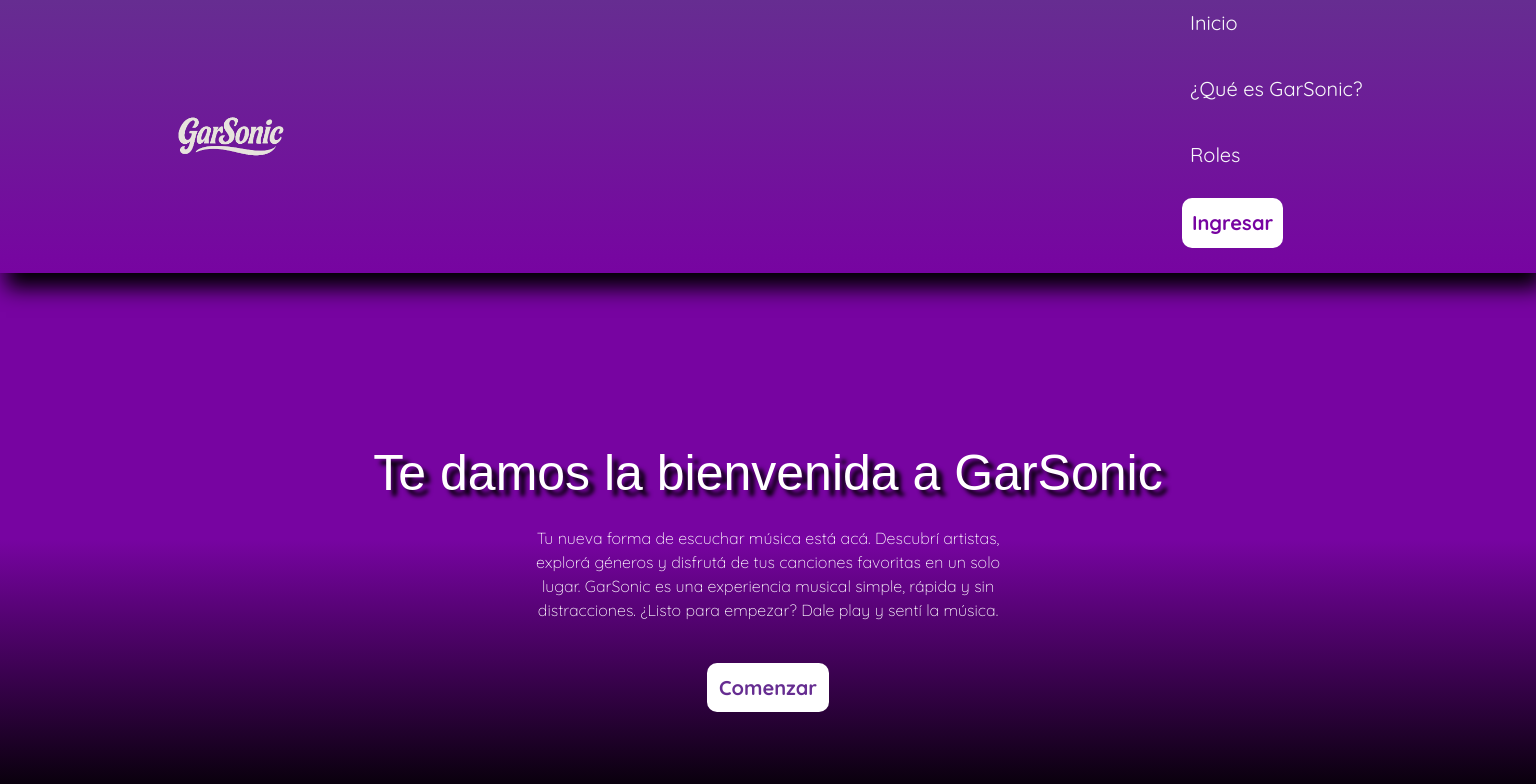
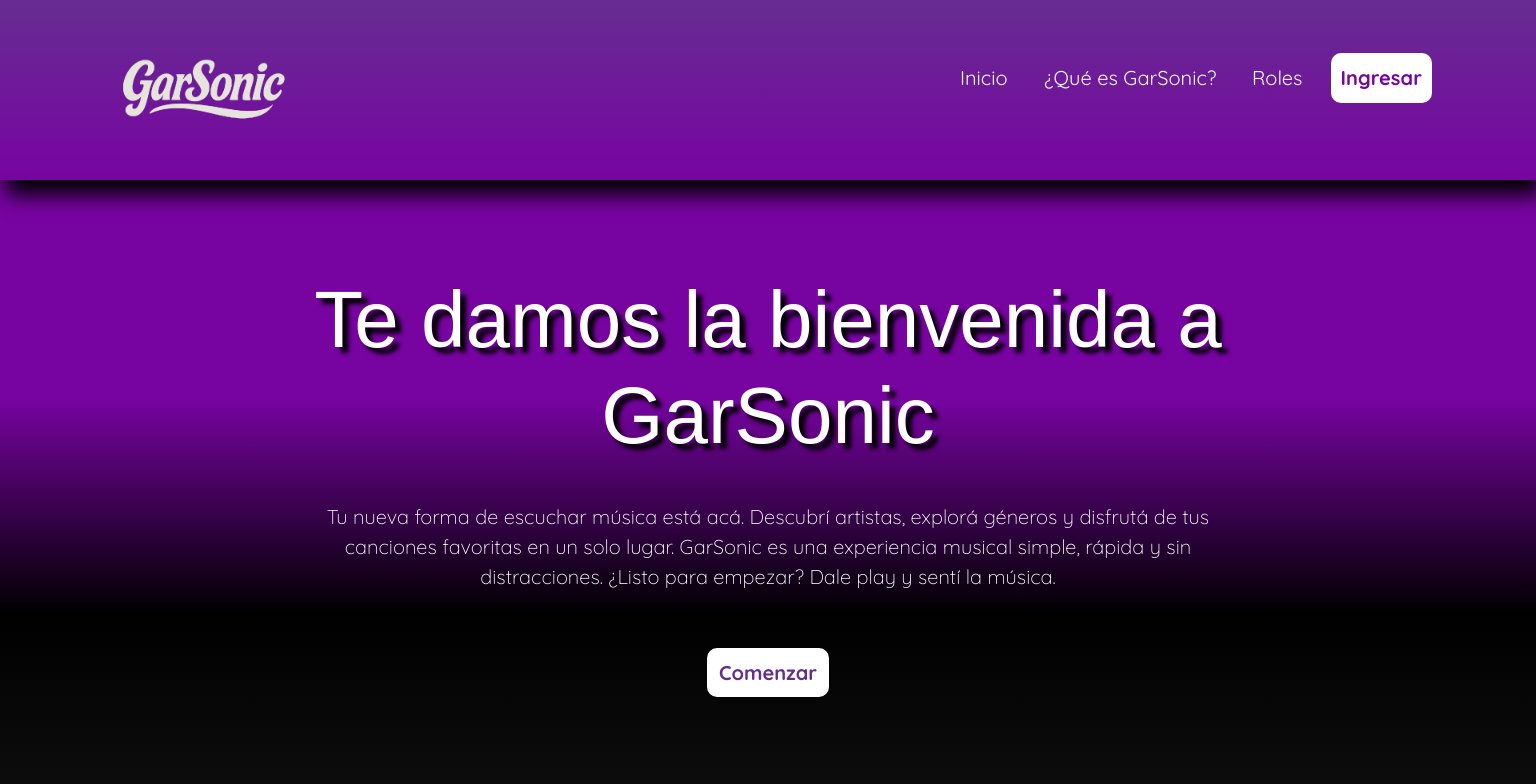
Before and after one commit to santimontironi/GarSonic-App, a React (Vite) app in the folder frontend/: page / in a window 1536 px wide. Shown: the top 784 px of the page. Built offline with nearby package versions, Linux system fonts and the light colour scheme; a web font is replaced by a local one.

Commit message:
estilos first mobile agregados

```diff
--- a/frontend/src/static/css/stylesPages.css
+++ b/frontend/src/static/css/stylesPages.css
@@ -53,7 +53,7 @@
 }
 
 .contentIndex{
-    height: 600px;
+    height: 450px;
     width: 100%;
     margin: auto;
     display: flex;
@@ -66,15 +66,15 @@
 .contentIndex .tituloIndex{
     font-family: "Special Gothic Expanded One", sans-serif;
     color: #fff;
-    font-size: 50px;
+    font-size: 40px;
     text-shadow: 6px 6px 4px #000;
 }
 
 .contentIndex .introIndex{
     color: #fff;
-    width: 450px;
+    width: 350px;
     font-weight: 200;
-    font-size: 14px;
+    font-size: 12px;
 }
 
 .contentIndex .btnIndexBox{
@@ -201,26 +201,64 @@
 }
 
 
-@media screen and (min-width: 1440px) {
-    #navIndex {
-        padding-left: 6%;
-        padding-right: 6%;
+@media screen and (min-width:768px) {
+    #navIndex{
+        padding: 0 0;
+        padding-left: 10%;
+        padding-right: 10%;
+        max-height: 100%;
+        min-height: 170px;
+    }
+    #navIndex .navbar-toggler{
+        background-color: #fff;
+        color: #662d91;
+        font-size: 24px;
+    }
+    #navIndex .navbar-collapse{
+        padding-bottom: 25px;
+    }
+    #navIndex .navbar-brand img{
+        width: 130px;
     }
     #navIndex .navbar-nav{
         display: flex;
-        align-items: center;
+        align-items: flex-start;
         flex-direction: row;
     }
-    .contentIndex {
+    .index-container{
+        max-height: calc(100vh-170px);
+    }
+    .contentIndex{
+        height: 450px;
+        gap: 15px;
+    }
+    .contentIndex .tituloIndex{
+        font-size: 50px;
+        width: 100%;
+    }
+    .contentIndex .introIndex{
+        font-size: 18px;
+        width: 700px;
+    }
+    .opcionesIngreso{
+        display: flex;
+        flex-direction: column;
         gap: 30px;
     }
-    .contentIndex .tituloIndex {
-        font-size: 60px;
-        width: 1000px;
+    .tituloComenzar h1{
+        font-size: 30px;
+        padding: 10px;
+        width: 350px;
     }
-    .contentIndex .introIndex {
-        font-size: 25px;
-        width: 750px;
+    .titleLoginUser h1{
+        width: 320px;
+        font-size: 34px;
+    }
+    .contentLogin{
+        width: 100%;
+    }
+    .contentLogin form{
+        width: 300px;
     }
 }
 
@@ -232,6 +270,7 @@
     }
     #navIndex .navbar-nav{
         display: flex;
+        flex-direction: row;
         align-items: center;
     }
     #navIndex .navbar-collapse{
@@ -265,62 +304,32 @@
     }
 }
 
-@media screen and (min-width:768px) {
-    #navIndex{
-        padding: 0 0;
-        padding-left: 10%;
-        padding-right: 10%;
-    }
-    #navIndex .navbar-toggler{
-        background-color: #fff;
-        color: #662d91;
-        font-size: 24px;
-    }
-    #navIndex .navbar-collapse{
-        padding-bottom: 25px;
-    }
-    #navIndex .navbar-brand img{
-        width: 130px;
+@media screen and (min-width: 1440px) {
+    #navIndex {
+        padding-left: 6%;
+        padding-right: 6%;
+        max-height: auto;
+        height: 180px;
     }
     #navIndex .navbar-nav{
         display: flex;
-        align-items: flex-start;
-        flex-direction: column;
+        flex-direction: row;
+        align-items: center;
+        justify-content: center;
     }
     .index-container{
-        width: 100%;
-        height: 100vh;
+        height: calc(100vh-120px);
     }
-    .contentIndex{
-        width: 100%;
-        gap: 15px;
-    }
-    .contentIndex .tituloIndex{
-        font-size: 50px;
-        width: 100%;
-    }
-    .contentIndex .introIndex{
-        font-size: 16px;
-        width: 500px;
-    }
-    .opcionesIngreso{
-        display: flex;
-        flex-direction: column;
+    .contentIndex {
+        height: 600px;
         gap: 30px;
     }
-    .tituloComenzar h1{
-        font-size: 30px;
-        padding: 10px;
-        width: 350px;
+    .contentIndex .tituloIndex {
+        font-size: 80px;
+        width: 1200px;
     }
-    .titleLoginUser h1{
-        width: 320px;
-        font-size: 34px;
-    }
-    .contentLogin{
-        width: 100%;
-    }
-    .contentLogin form{
-        width: 300px;
+    .contentIndex .introIndex {
+        font-size: 20px;
+        width: 900px;
     }
 }
```
